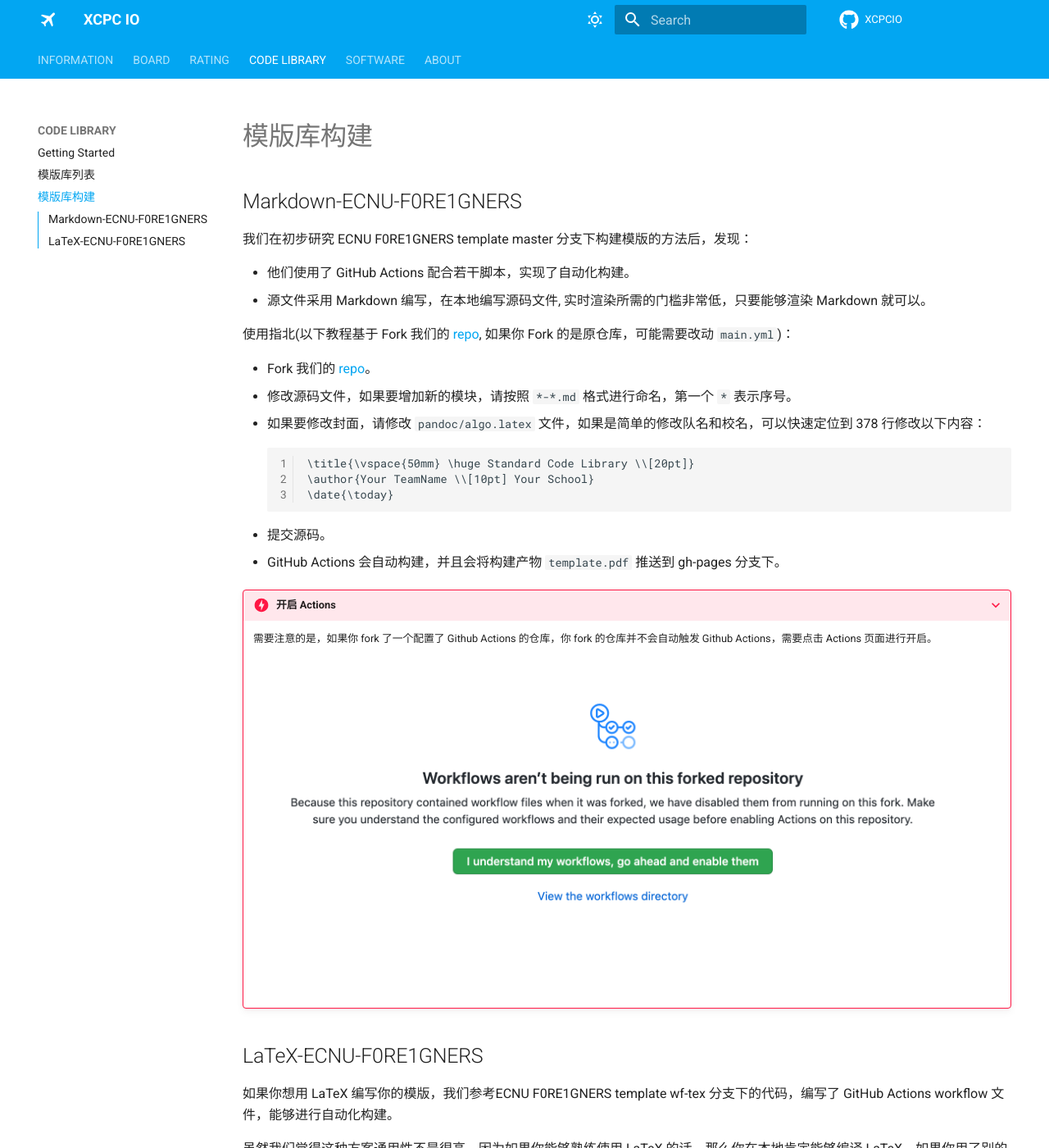
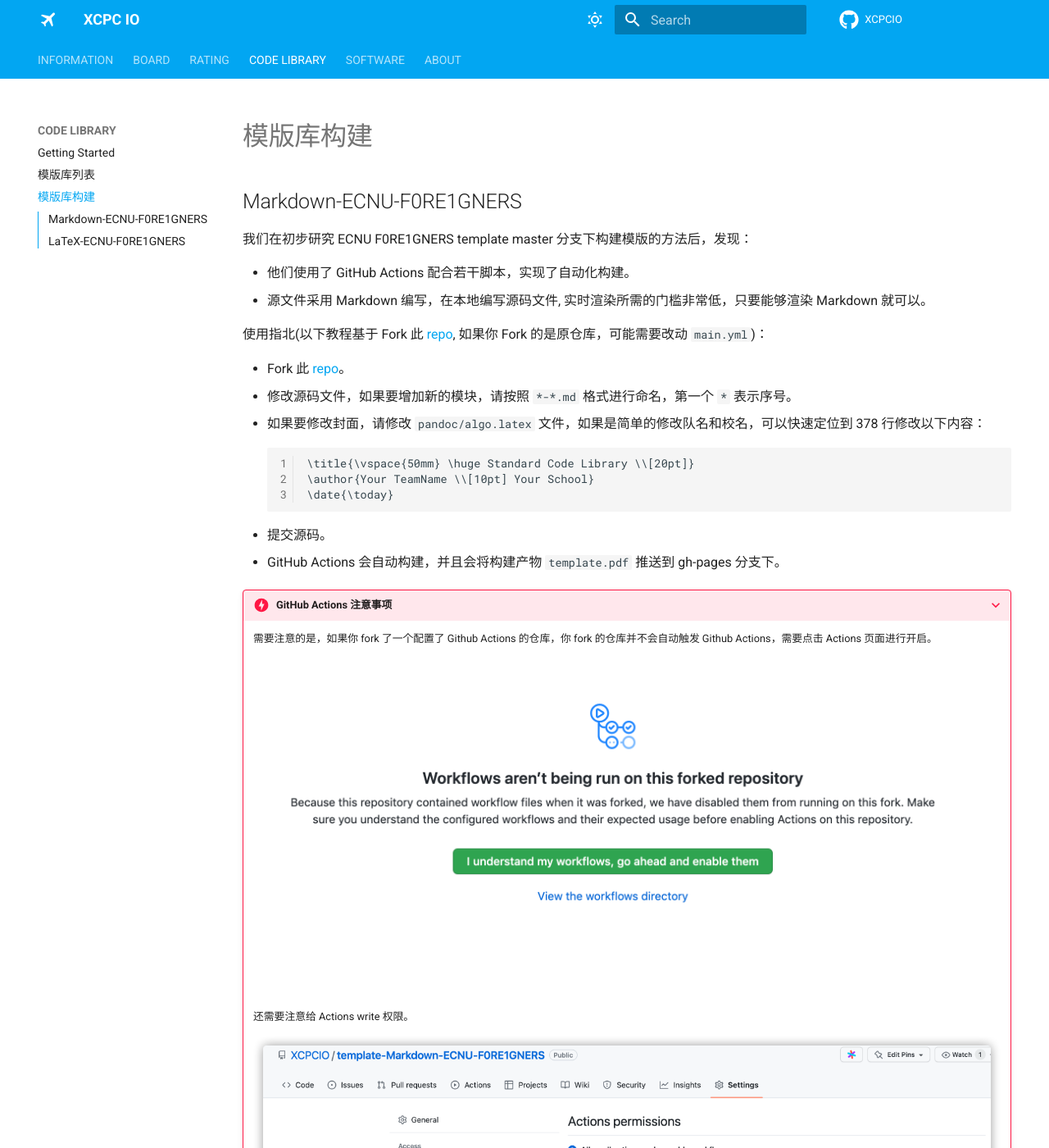
Before and after one commit to xcpcio/docs, an MkDocs documentation site: the page built from docs/code-library/code-library-build.md, in a window 1280 px wide and 1400 px high. Shown: the whole window at 82% size. Built offline with MkDocs 1.6.1 and Material for MkDocs 9.7.7, drawn with Linux system fonts in a browser that asks for light colours; comment, search, counter and statistics services are not loaded; some of the changed text lies outside the part shown.

Commit message:
feat: add actions permission note
Signed-off-by: Dup4 <lyuzhi.pan@gmail.com>

````diff
--- a/docs/code-library/code-library-build.md
+++ b/docs/code-library/code-library-build.md
@@ -7,9 +7,9 @@
 - 他们使用了 GitHub Actions 配合若干脚本，实现了自动化构建。
 - 源文件采用 Markdown 编写，在本地编写源码文件, 实时渲染所需的门槛非常低，只要能够渲染 Markdown 就可以。
 
-使用指北(以下教程基于 Fork 我们的 [repo][template-markdown-ecnu-f0re1gners-repo], 如果你 Fork 的是原仓库，可能需要改动 `main.yml`)：
+使用指北(以下教程基于 Fork 此 [repo][template-markdown-ecnu-f0re1gners-repo], 如果你 Fork 的是原仓库，可能需要改动 `main.yml`)：
 
-- Fork 我们的 [repo][template-markdown-ecnu-f0re1gners-repo]。
+- Fork 此 [repo][template-markdown-ecnu-f0re1gners-repo]。
 - 修改源码文件，如果要增加新的模块，请按照 `*-*.md` 格式进行命名，第一个 `*` 表示序号。
 - 如果要修改封面，请修改 `pandoc/algo.latex` 文件，如果是简单的修改队名和校名，可以快速定位到 378 行修改以下内容：
   ```plain
@@ -20,14 +20,18 @@
 - 提交源码。
 - GitHub Actions 会自动构建，并且会将构建产物 `template.pdf` 推送到 gh-pages 分支下。
 
-???+ danger "开启 Actions"
+???+ danger "GitHub Actions 注意事项"
     需要注意的是，如果你 fork 了一个配置了 Github Actions 的仓库，你 fork 的仓库并不会自动触发 Github Actions，需要点击 Actions 页面进行开启。
 
     ![](./images/enable-actions.png)
 
+    还需要注意给 Actions write 权限。
+
+    ![](./images/actions-permissions.png)
+
 ## LaTeX-ECNU-F0RE1GNERS
 
-如果你想用 LaTeX 编写你的模版，我们参考ECNU F0RE1GNERS template wf-tex 分支下的代码，编写了 GitHub Actions workflow 文件，能够进行自动化构建。
+如果你想用 LaTeX 编写你的模版，我们参考 ECNU F0RE1GNERS template wf-tex 分支下的代码，编写了 GitHub Actions workflow 文件，能够进行自动化构建。
 
 虽然我们觉得这种方案通用性不是很高，因为如果你能够熟练使用 LaTeX 的话，那么你在本地肯定能够编译 LaTeX。如果你用了别的 package，或者别的 font，这个 `workflow` 文件也不一定适用了。
 
````
Also changed, not shown: docs/code-library/images/actions-permissions.png (added).
